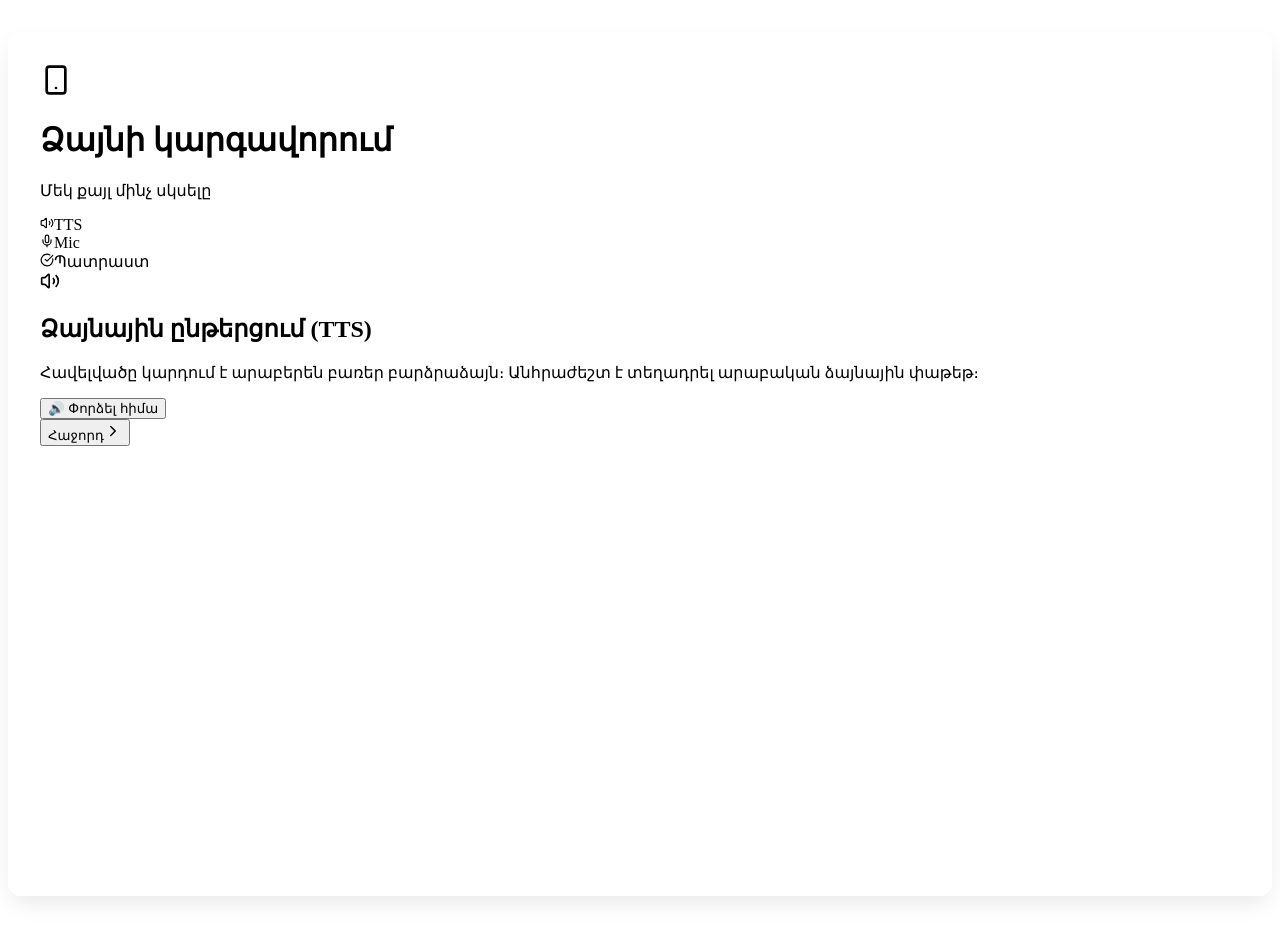
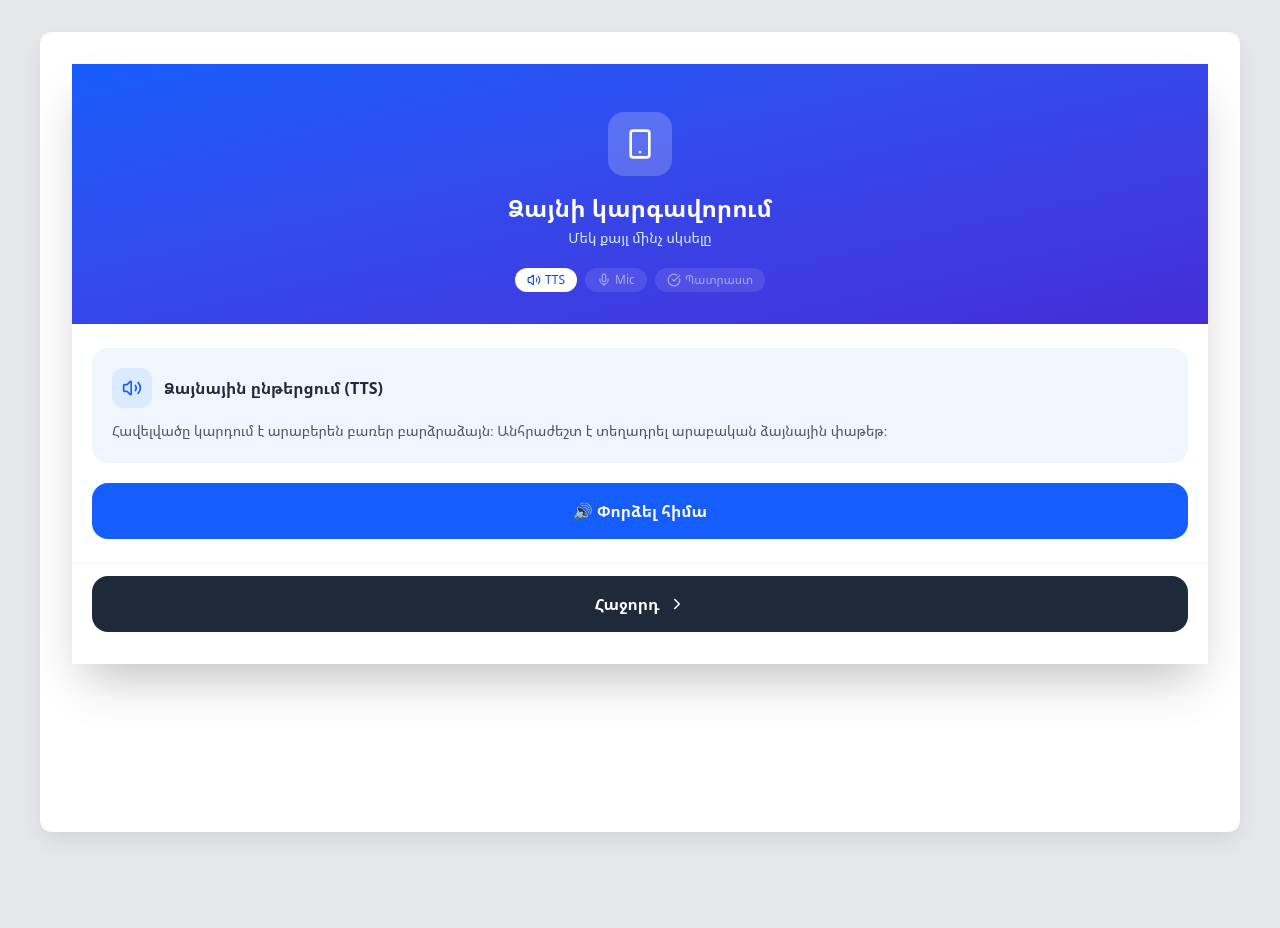
Before and after one commit to profamine/Noutq, a React (Vite) app: page / in a window 1280 px wide. After the commit the page ends 864 px from the top, so only its background shows below. Built offline with nearby package versions, Linux system fonts and the light colour scheme.

Commit message:
Upd_affichage

```diff
--- a/src/App.tsx
+++ b/src/App.tsx
@@ -123,19 +123,19 @@ function AppContent() {
 
   if (showSetup) {
     return (
-      <div className="flex flex-col flex-1 h-full w-full bg-gray-50 overflow-hidden relative md:rounded-3xl shadow-none md:shadow-2xl">
+      <div className="flex flex-col flex-1 h-full w-full bg-gray-50 relative md:rounded-3xl shadow-none md:shadow-2xl">
         <SpeechSetupScreen onDone={handleSetupDone} />
       </div>
     );
   }
 
   return (
-    <div className="flex flex-col md:flex-row flex-1 h-full w-full bg-gray-50 overflow-hidden relative rounded-none md:rounded-3xl shadow-none md:shadow-2xl">
+    <div className="flex flex-col md:flex-row flex-1 h-full w-full bg-gray-50 relative rounded-none md:rounded-3xl shadow-none md:shadow-2xl">
       {showNav && (
         <BottomNav currentScreen={currentScreen} setCurrentScreen={setCurrentScreen} />
       )}
 
-      <div className="flex-1 w-full flex flex-col h-full bg-white md:border-l border-gray-100 overflow-hidden relative">
+      <div className="flex-1 w-full flex flex-col h-full bg-white md:border-l border-gray-100 relative">
         {currentScreen === 'home'    && <HomeScreen onStartLesson={navigateToLesson} completedUnits={completedUnits} totalXP={totalXP} streak={streak} />}
         {currentScreen === 'lesson'  && <LessonScreen onBack={goBack} lessonId={activeLesson} onComplete={markUnitComplete} />}
         {currentScreen === 'profile' && <ProfileScreen completedUnits={completedUnits} totalXP={totalXP} streak={streak} />}
--- a/src/index.css
+++ b/src/index.css
@@ -1,3 +1,16 @@
+@import url('https://fonts.googleapis.com/css2?family=Cairo:wght@400;600;700&family=Noto+Sans+Armenian:wght@400;600;700&display=swap');
+@import "tailwindcss";
+
+@theme {
+  --font-sans: "Noto Sans Armenian", ui-sans-serif, system-ui, sans-serif;
+  --font-arabic: "Cairo", sans-serif;
+}
+
+body {
+  background-color: #e5e7eb; /* gray-200 for outer background */
+  margin: 0;
+}
+
 #root {
   display: flex;
   flex-direction: column;
@@ -23,3 +36,14 @@
     border-radius: 12px;
   }
 }
+
+@keyframes ripple {
+  to {
+    transform: scale(4);
+    opacity: 0;
+  }
+}
+
+@utility animate-ripple {
+  animation: ripple 0.6s linear forwards;
+}
```
Also changed, not shown: index.html (line endings or trailing spaces).
